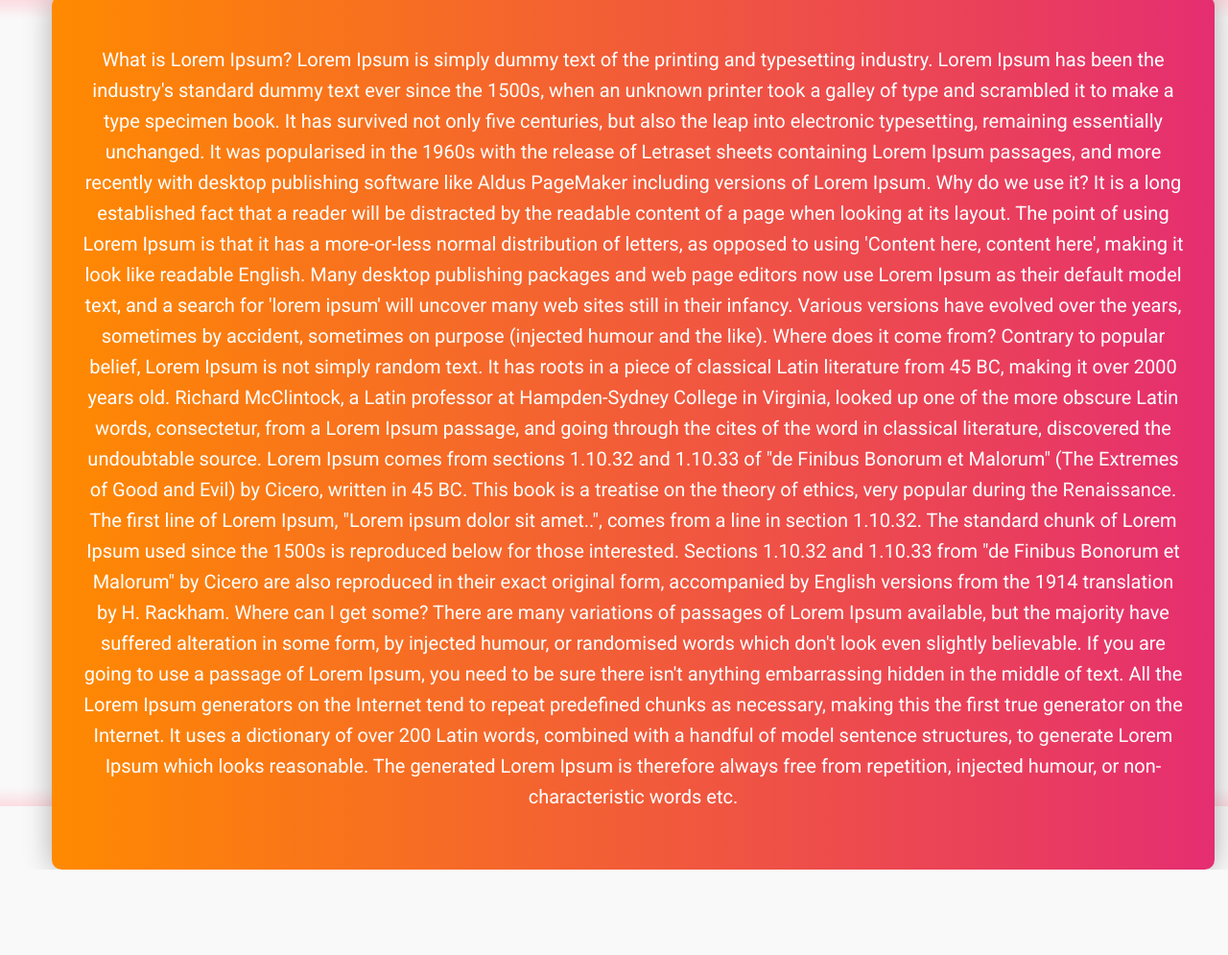
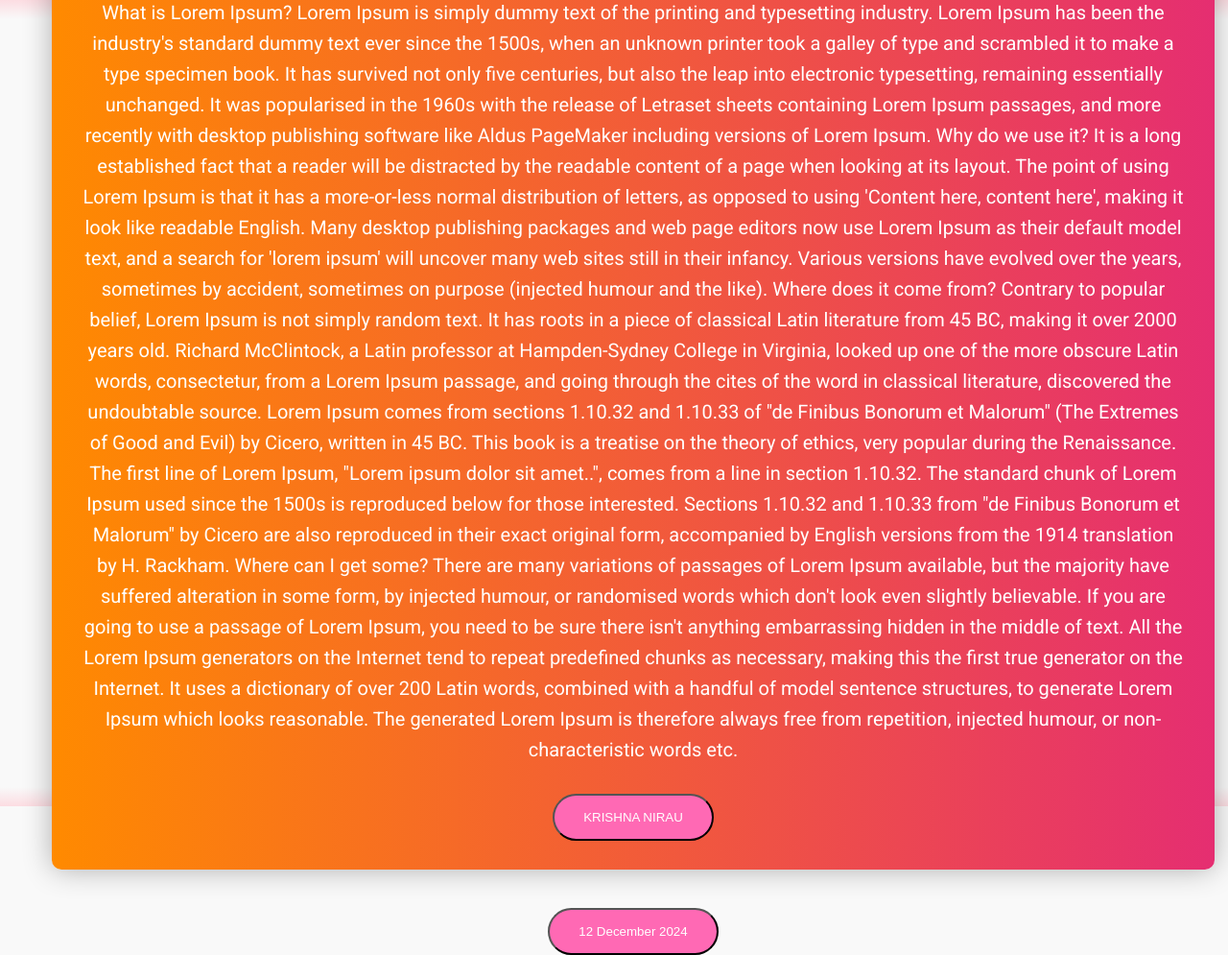
Before and after one commit to thelxcode/wallpaper, a plain HTML site: page lff.html in a window 1280 px wide. Shown: the top 995 px of the page at 96% size. Before the commit the page ends 906 px from the top, so only its background shows below. Drawn offline with Linux system fonts and the light colour scheme.

Commit message:
Update lff.html

```diff
--- a/lff.html
+++ b/lff.html
@@ -53,7 +53,17 @@
     }
 
     .cta-button {
-      display: none;
+      display: inline-block;
+      padding: 15px 30px;
+      background-color: #ff69b4;
+      color: #fff;
+      text-decoration: none;
+      border-radius: 50px;
+      transition: background-color 0.3s ease;
+    }
+
+    .cta-button:hover {
+      background-color: #e64980;
     }
 
     .footer {
@@ -122,10 +132,11 @@
     <div class="top-shadow"></div>
     <div class="content">
       <p class="love-message">Loading message...</p>
-      <button class="cta-button">12 December 2024</button> <!-- Added button -->
+      <button class="cta-button">KRISHNA NIRAU</button> <!-- Added KRISHNA NIRAU button -->
     </div>
     <div class="bottom-shadow"></div>
     <div class="gap"></div>
+    <button class="cta-button">12 December 2024</button> <!-- Added button -->
   </div>
 
   <script>
```
